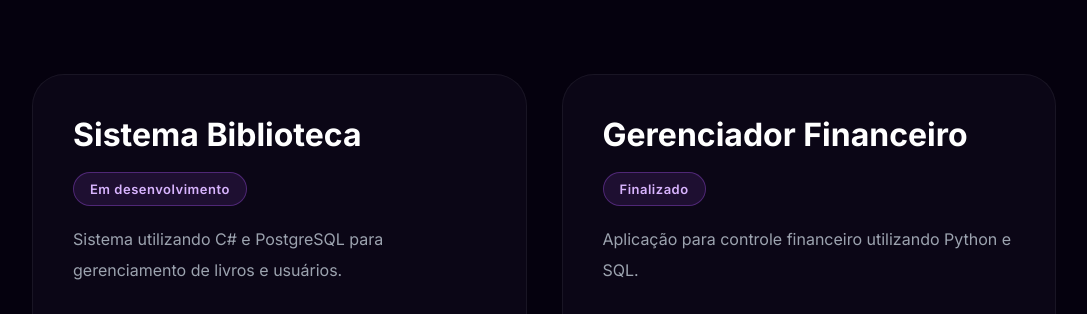
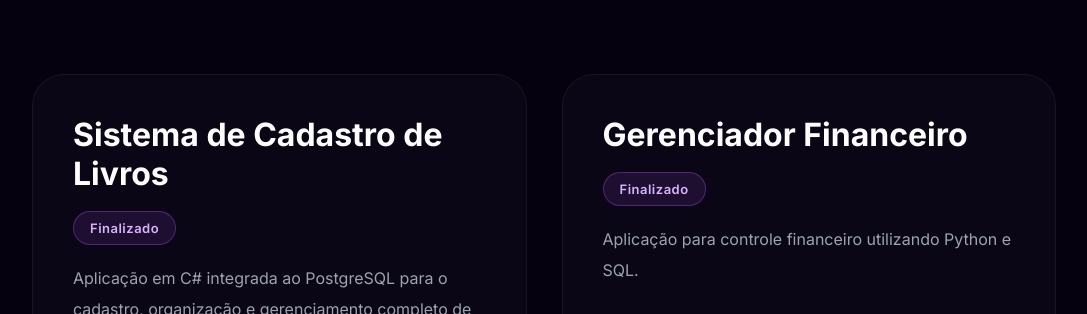
Before and after one commit to BrennoGomes1/bgdev, a plain HTML site: page index.html in a window 1280 px wide. Shown: the part 3050-3364 px from the top of the page, without its empty margins (96-1183 px from the left). Drawn offline with Linux system fonts and the light colour scheme.

Commit message:
atualizando projeto

```diff
--- a/index.html
+++ b/index.html
@@ -944,23 +944,22 @@ footer{
 
         <div class="project-content">
 
-          <h3>Sistema Biblioteca</h3>
+          <h3>Sistema de Cadastro de Livros</h3>
 
           <span class="status">
 
-            Em desenvolvimento
+            Finalizado
 
           </span>
 
           <p>
 
-            Sistema utilizando C# e PostgreSQL
-            para gerenciamento de livros e usuários.
+            Aplicação em C# integrada ao PostgreSQL para o cadastro, organização e gerenciamento completo de catálogos de livros.
 
           </p>
 
           <a
-            href="https://github.com/BrennoGomes1"
+            href="https://github.com/BrennoGomes1/cadastro-de-livros"
             target="_blank"
             class="btn btn-primary">
 
```
